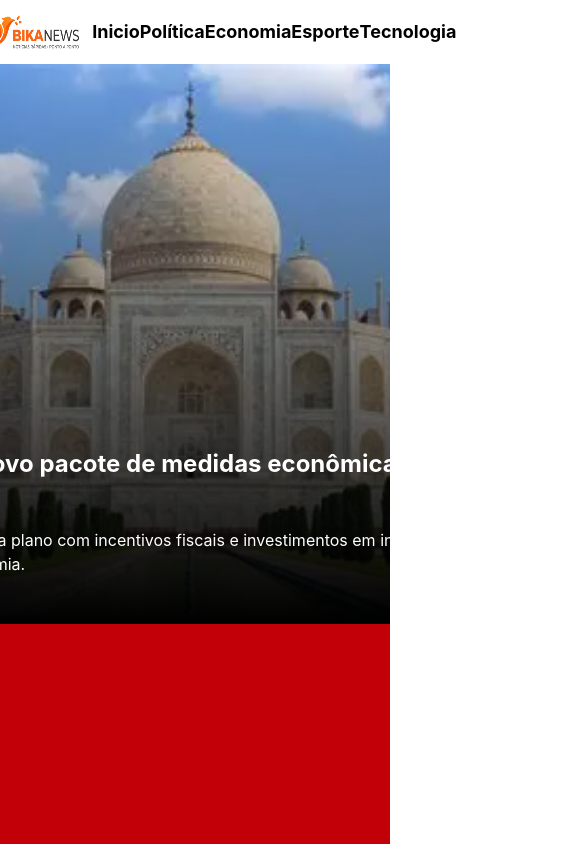
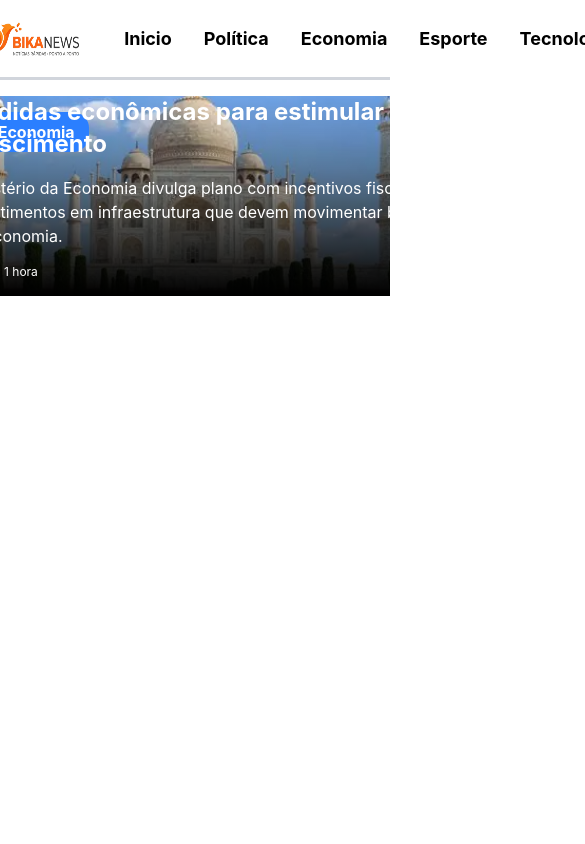
Before and after one commit to matheusnoronhasilvawork-ops/BikaNews, a React (Vite) app: page / in a window 390 px wide. Shown: the top 844 px of the page, 585 px wide, since content can reach past the window. Built offline with nearby package versions, Linux system fonts and the light colour scheme.

Commit message:
style: responsividade da notícia grande da main

```diff
--- a/src/App.tsx
+++ b/src/App.tsx
@@ -6,10 +6,10 @@ import tajMahal from './assets/tajMahal.png'
 //#fa6832
 function App() {
   return (
-    <div className="min-h-screen flex flex-col">
+    <div className="min-h-screen flex flex-col gap-4">
 
-      <header className="w-full h-16 flex items-center justify-center">
-        <div className="flex-1 h-full flex justify-evenly items-center px-20">
+      <header className="w-full h-20 flex items-center justify-center border-b-3 border-gray-300">
+        <div className="flex-1 h-full flex gap-8 items-center pl-40">
           <img src={bikanews} alt="logo" className="w-32 h-24" />
           <nav className="font-bold text-lg cursor-pointer">Inicio</nav>
           <nav className="font-bold text-lg cursor-pointer">Política</nav>
@@ -25,8 +25,8 @@ function App() {
         </div>
       </header>
 
-      <main className='flex-1 bg-red-700 flex flex-col items-center overflow-y-auto'>
-        <div className='h-140 w-220 overflow-hidden relative group'>
+      <main className='flex-1 flex flex-col items-center overflow-y-auto overflow-x-hidden'>
+        <div className='h-[clamp(200px,45vw,750px)] w-[clamp(500px,80vw,1400px)] overflow-hidden relative group rounded-2xl'>
           <img src={tajMahal} className='object-cover inset-0 h-full w-full group-hover:scale-110 transition-transform duration-500' />
           <div className='absolute inset-0 bg-linear-to-t from-black to-transparent w-full h-full'></div>
           <div className='h-full w-full inset-0 p-4 absolute z-10'>
@@ -44,6 +44,9 @@ function App() {
             </div>
           </div>
         </div>
+        <div className='w-350 flex flex-col'>
+
+        </div>
       </main>
     </div>
   );
```
